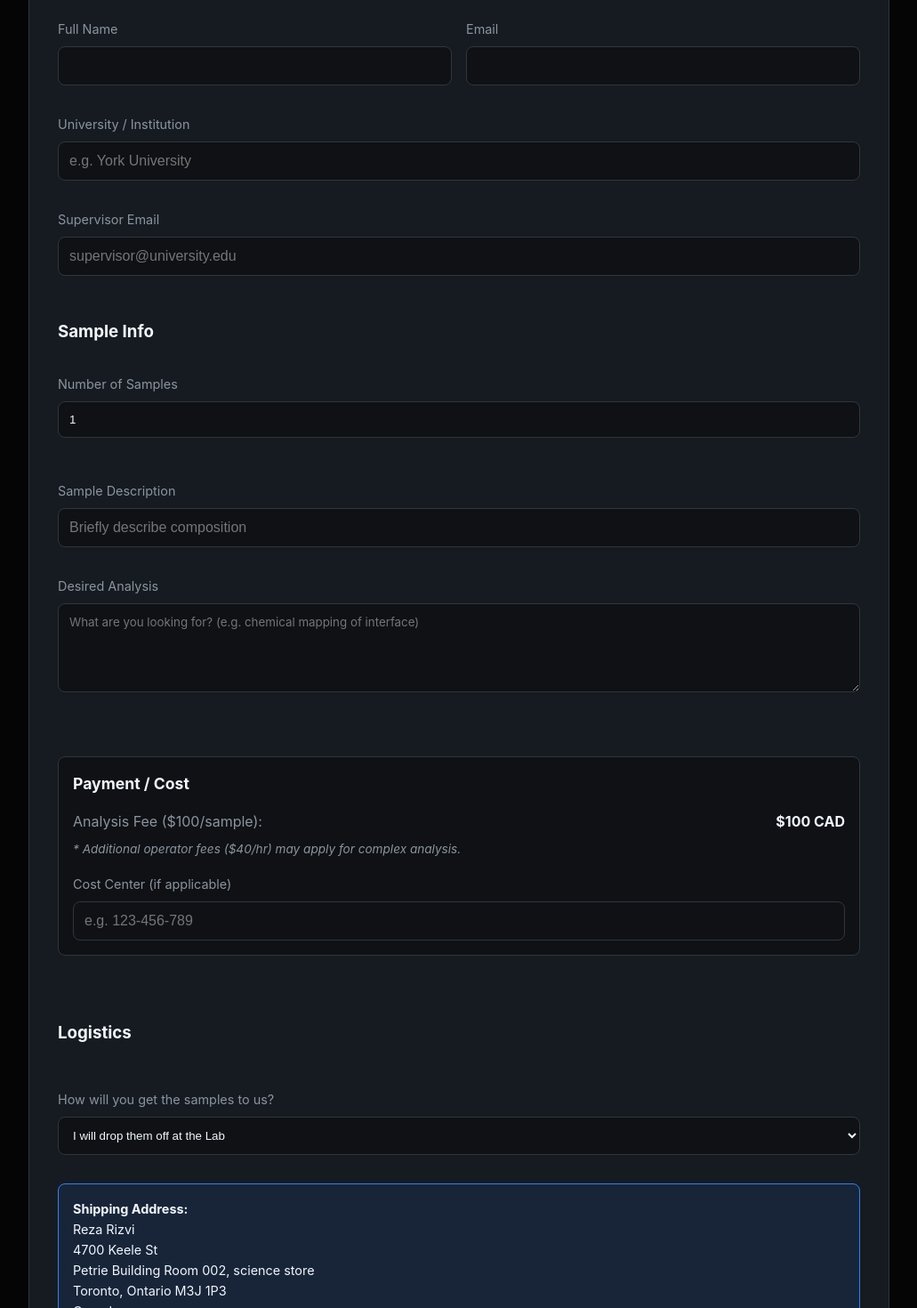
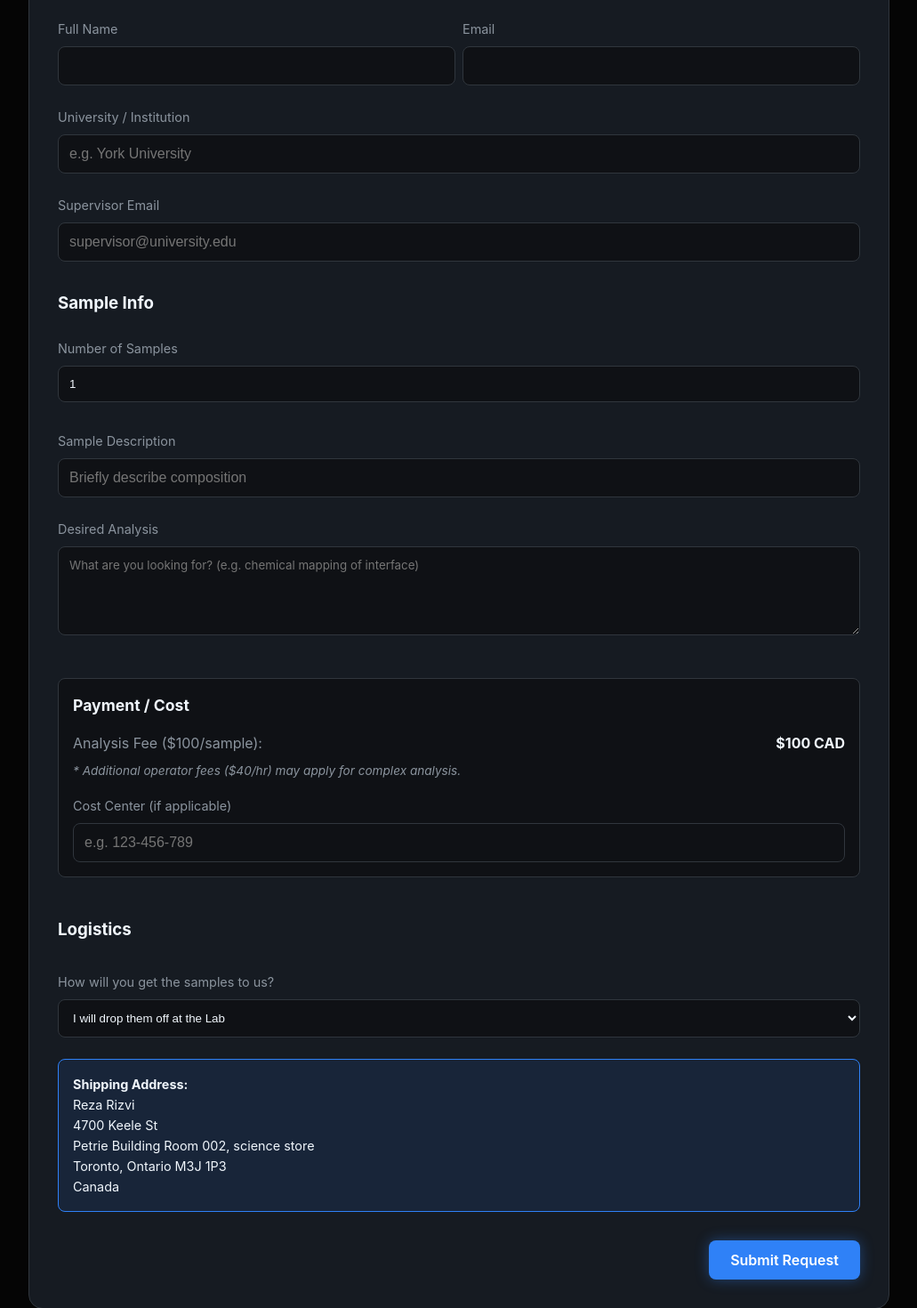
Before and after one commit to Saeed-rbh/PICSSL-Equipment, a Next.js app: page /sample-request in a window 1280 px wide. Shown: the part 360-1830 px from the top of the page at 89% size, without its empty margins (124-1155 px from the left). Built offline with nearby package versions, Linux system fonts and the light colour scheme.

Commit message:
feat: Add sample analysis request form page and a new training page.

```diff
--- a/src/app/sample-request/page.js
+++ b/src/app/sample-request/page.js
@@ -82,19 +82,19 @@ export default function SampleRequestPage() {
 
                         <form onSubmit={handleSubmit} className="content-card">
                             <h3 style={{ marginBottom: '1rem' }}>Contact Info</h3>
-                            <div style={{ display: 'grid', gridTemplateColumns: 'repeat(auto-fit, minmax(280px, 1fr))', gap: '1rem' }}>
+                            <div style={{ display: 'grid', gridTemplateColumns: 'repeat(auto-fit, minmax(280px, 1fr))', gap: '0.5rem' }}>
                                 <Input label="Full Name" name="fullName" value={formData.fullName} onChange={handleChange} required />
                                 <Input label="Email" type="email" name="email" value={formData.email} onChange={handleChange} required />
                             </div>
-                            <div style={{ marginTop: '1rem' }}>
+                            <div style={{ marginTop: '0.5rem' }}>
                                 <Input label="University / Institution" placeholder="e.g. York University" name="institution" value={formData.institution} onChange={handleChange} required />
                             </div>
-                            <div style={{ marginTop: '1rem' }}>
+                            <div style={{ marginTop: '0.5rem' }}>
                                 <Input label="Supervisor Email" type="email" placeholder="supervisor@university.edu" name="supervisorEmail" value={formData.supervisorEmail} onChange={handleChange} required />
                             </div>
 
-                            <h3 style={{ marginBottom: '1rem', marginTop: '2rem' }}>Sample Info</h3>
-                            <div style={{ marginBottom: '1rem' }}>
+                            <h3 style={{ marginBottom: '0.5rem', marginTop: '1rem' }}>Sample Info</h3>
+                            <div style={{ marginBottom: '0.5rem' }}>
                                 <label style={{ display: 'block', marginBottom: '0.5rem', color: 'var(--text-secondary)', fontSize: '0.9rem' }}>Number of Samples</label>
                                 <input
                                     type="number"
@@ -105,10 +105,10 @@ export default function SampleRequestPage() {
                                     required
                                 />
                             </div>
-                            <div style={{ marginTop: '1rem' }}>
+                            <div style={{ marginTop: '0.5rem' }}>
                                 <Input label="Sample Description" placeholder="Briefly describe composition" name="sampleDescription" value={formData.sampleDescription} onChange={handleChange} required />
                             </div>
-                            <div style={{ marginBottom: '1rem', marginTop: '1rem' }}>
+                            <div style={{ marginBottom: '0.5rem', marginTop: '0.5rem' }}>
                                 <label style={{ display: 'block', marginBottom: '0.5rem', color: 'var(--text-secondary)', fontSize: '0.9rem' }}>Desired Analysis</label>
                                 <textarea
                                     style={{ width: '100%', padding: '0.75rem', borderRadius: 'var(--radius-md)', border: '1px solid var(--border-color)', background: 'var(--bg-secondary)', color: 'var(--text-primary)', outline: 'none', minHeight: '100px', fontFamily: 'inherit' }}
@@ -119,7 +119,7 @@ export default function SampleRequestPage() {
                                 ></textarea>
                             </div>
 
-                            <div style={{ marginTop: '2rem', marginBottom: '1.5rem', padding: '1rem', background: 'var(--bg-secondary)', borderRadius: 'var(--radius-md)', border: '1px solid var(--border-color)' }}>
+                            <div style={{ marginTop: '1rem', marginBottom: '0.75rem', padding: '1rem', background: 'var(--bg-secondary)', borderRadius: 'var(--radius-md)', border: '1px solid var(--border-color)' }}>
                                 <h3 style={{ fontSize: '1.1rem', marginBottom: '1rem', color: 'var(--text-primary)' }}>Payment / Cost</h3>
                                 <div style={{ display: 'flex', justifyContent: 'space-between', alignItems: 'center', marginBottom: '0.5rem' }}>
                                     <span style={{ color: 'var(--text-secondary)' }}>Analysis Fee ($100/sample):</span>
@@ -131,8 +131,8 @@ export default function SampleRequestPage() {
                                 <Input label="Cost Center (if applicable)" placeholder="e.g. 123-456-789" name="costCenter" value={formData.costCenter} onChange={handleChange} />
                             </div>
 
-                            <h3 style={{ marginBottom: '1rem', marginTop: '2rem' }}>Logistics</h3>
-                            <div style={{ marginBottom: '1rem', marginTop: '1rem' }}>
+                            <h3 style={{ marginBottom: '0.5rem', marginTop: '1rem' }}>Logistics</h3>
+                            <div style={{ marginBottom: '0.5rem', marginTop: '0.5rem' }}>
                                 <label style={{ display: 'block', marginBottom: '0.5rem', color: 'var(--text-secondary)', fontSize: '0.9rem' }}>How will you get the samples to us?</label>
                                 <select
                                     name="deliveryMethod"
@@ -154,7 +154,7 @@ export default function SampleRequestPage() {
                                 Canada
                             </div>
 
-                            <div style={{ marginTop: '2rem', textAlign: 'right' }}>
+                            <div style={{ marginTop: '1rem', textAlign: 'right' }}>
                                 <Button type="submit" disabled={loading}>{loading ? 'Sending...' : 'Submit Request'}</Button>
                             </div>
                         </form>
```
Also changed, not shown: src/app/training/page.js (+8 -8 lines).
